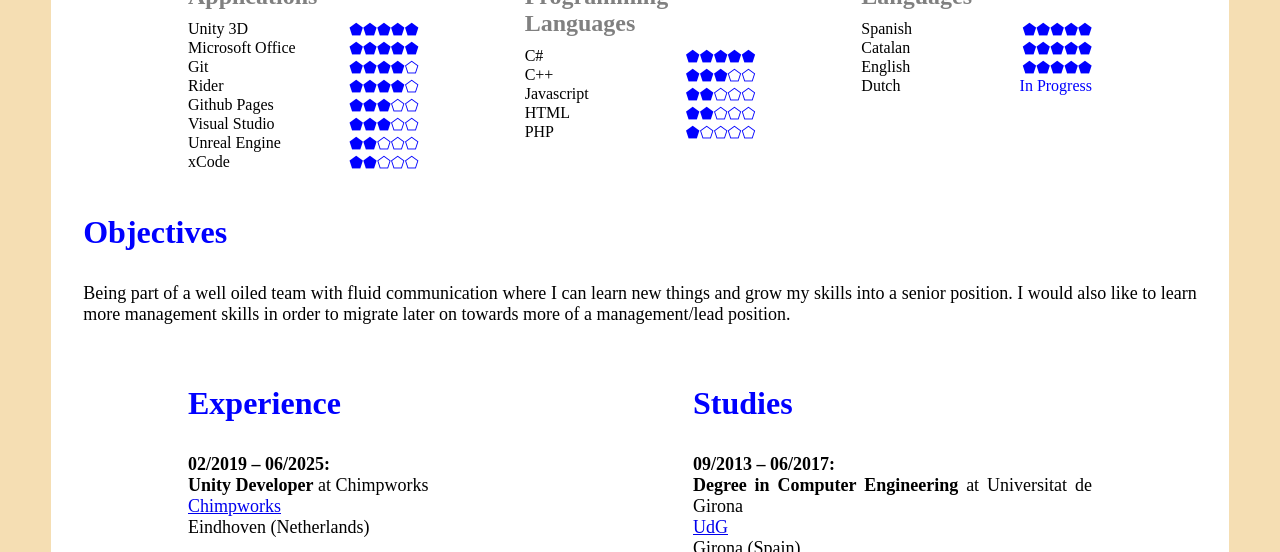
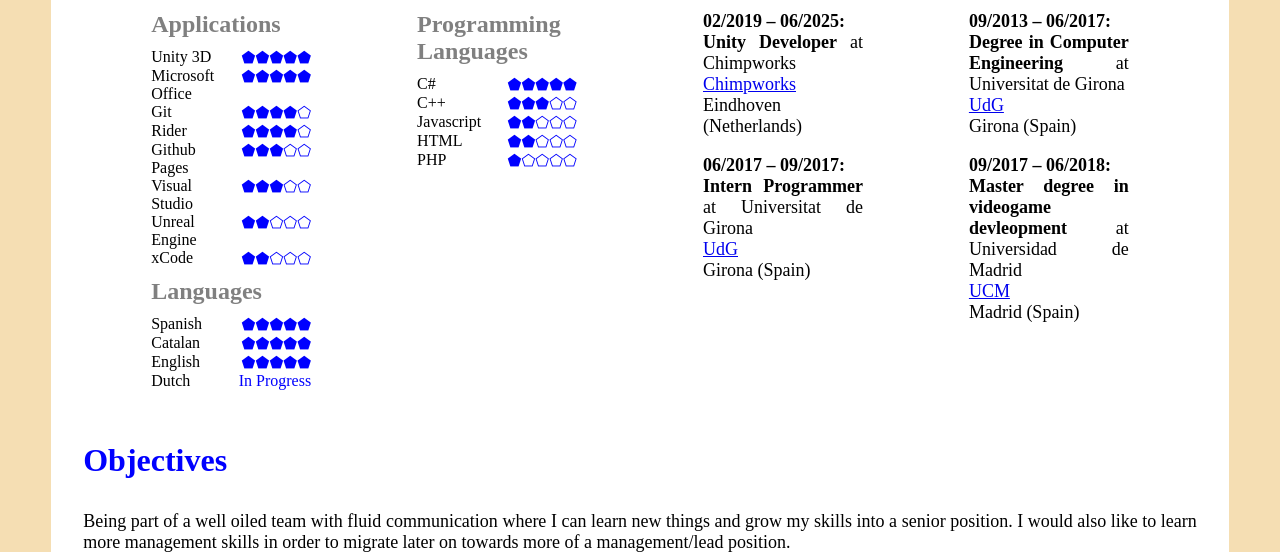
Before and after one commit to MarcSau/marcsau.github.io, a plain HTML site: page Pages/resume.html in a window 1280 px wide. Shown: the part 528-1080 px from the top of the page. Drawn offline with Linux system fonts and the light colour scheme.

Commit message:
[Update] Fixed spacing

```diff
--- a/Pages/resume.html
+++ b/Pages/resume.html
@@ -50,6 +50,8 @@
             </p>
             <!-- Botton Footer -->
         </div>
+
+        <div class="grid-container-index grid-container-index-resnume-override">
             <div class="resume-skillset">
                 <p class="title">
                     Skillset
@@ -154,19 +156,6 @@
                 </div>
             </div>
 
-        <div class="resume-objectives">
-            <p class="title">
-                Objectives
-            </p>
-            <p class="generic-text">
-                Being part of a well oiled team with fluid communication where I can learn new things and grow my
-                skills
-                into a senior position. I would also like to learn more management skills in order to migrate later
-                on
-                towards more of a management/lead position.
-            </p>
-        </div>
-
             <div class="resume-experiencce-studies">
                 <div class="grid-container-index">
                     <div class="grid-container-item">
@@ -221,6 +210,23 @@
                 </div>
             </div>
 
+        </div>
+
+
+        <div class="resume-objectives">
+            <p class="title">
+                Objectives
+            </p>
+            <p class="generic-text">
+                Being part of a well oiled team with fluid communication where I can learn new things and grow my
+                skills
+                into a senior position. I would also like to learn more management skills in order to migrate later
+                on
+                towards more of a management/lead position.
+            </p>
+        </div>
+
+
 
         <div class="resume-interests">
             <p class="title">
--- a/Styles/generic-structure.css
+++ b/Styles/generic-structure.css
@@ -97,6 +97,10 @@ html, body {
   padding: 10px;
 }
 
+.grid-container-index-resnume-override{
+  max-width: 100%;
+}
+
 .grid-container-index img {
   width: 100%;
   height: auto;
```
Lines whose indentation alone changed are shown as unchanged.
